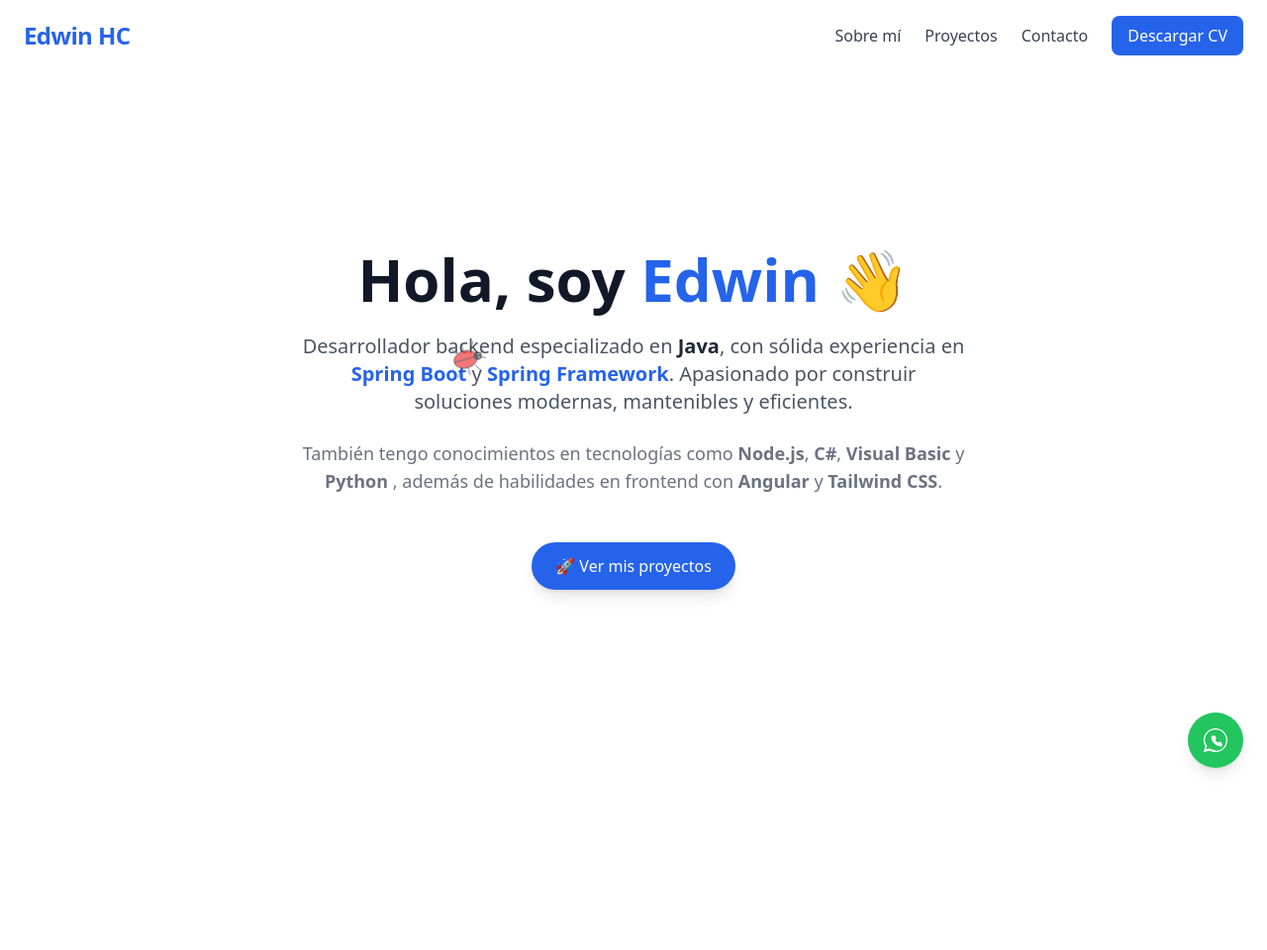
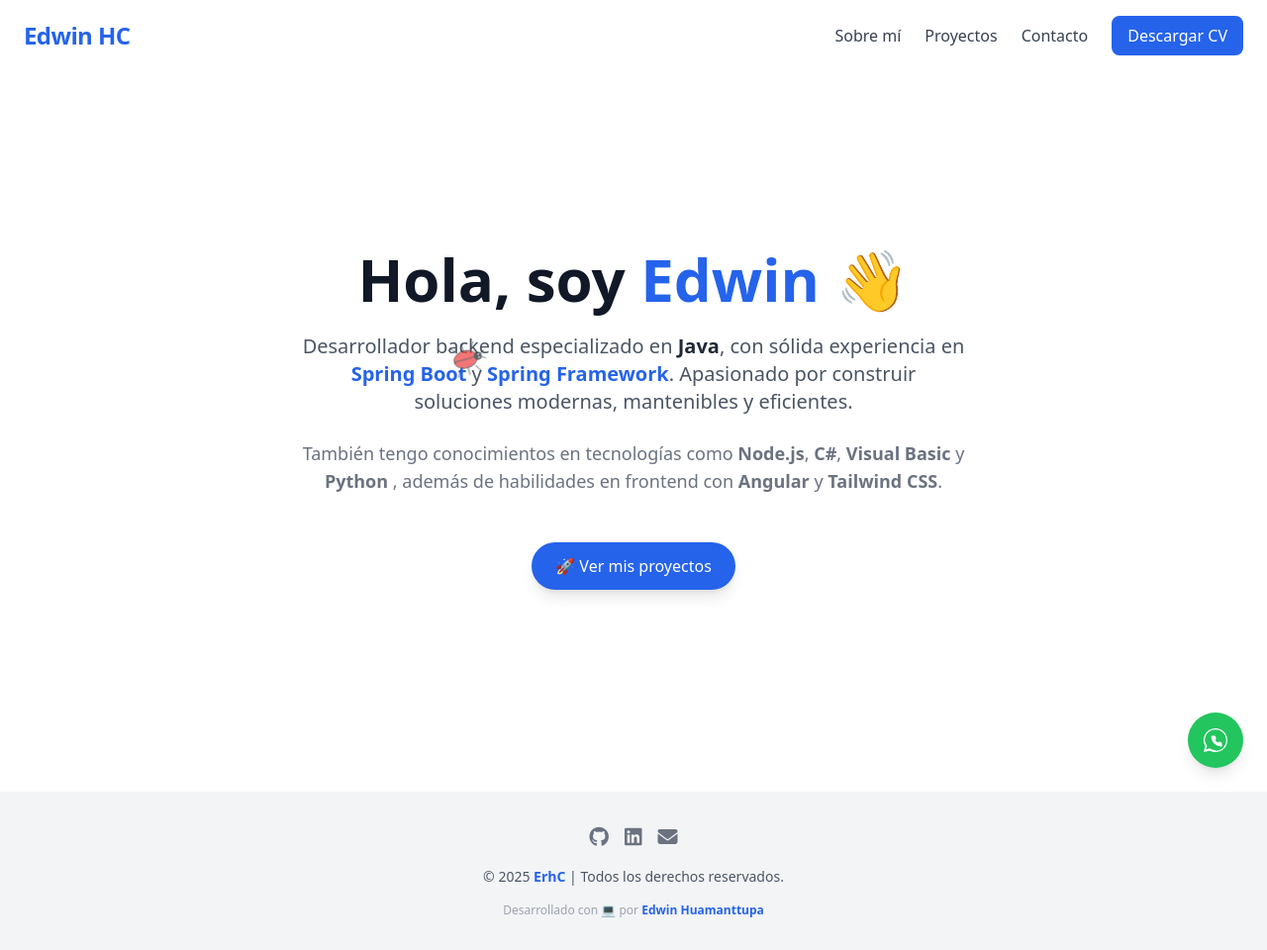
Before and after one commit to edwinrhc/MyProfile, an Astro site: page / in a window 1280 px wide. Shown: the whole page at 99% size. Before the commit the page ends 800 px from the top, so only its background shows below. Built offline with nearby package versions, Linux system fonts and the light colour scheme; Astro itself is replaced by a stand-in of ours.

Commit message:
update footer

```diff
--- /dev/null
+++ b/src/components/FooterComponent.astro
@@ -0,0 +1,33 @@
+---
+
+---
+<footer class="bg-gray-100 py-8 text-center text-sm text-gray-600">
+    <div class="max-w-4xl mx-auto px-4 space-y-4">
+
+        <!-- Redes sociales -->
+        <div class="flex justify-center gap-4 text-gray-500 text-xl">
+            <a href="https://github.com/edwinrhc" target="_blank" class="hover:text-gray-800 transition">
+                <i class="fab fa-github"></i>
+            </a>
+            <a href="https://www.linkedin.com/in/edwinrhc" target="_blank" class="hover:text-gray-800 transition">
+                <i class="fab fa-linkedin"></i>
+            </a>
+            <a href="mailto:edwinrhc@gmail.com" class="hover:text-gray-800 transition">
+                <i class="fas fa-envelope"></i>
+            </a>
+        </div>
+
+        <!-- Derechos -->
+        <p>&copy; <span id="year"></span> <span class="font-semibold text-blue-600">ErhC</span> | Todos los derechos reservados.</p>
+
+        <!-- Firma -->
+        <p class="text-xs text-gray-400">
+            Desarrollado con 💻 por <span class="font-semibold text-blue-600">Edwin Huamanttupa</span>
+        </p>
+    </div>
+</footer>
+
+<!-- Año dinámico -->
+<script is:inline>
+    document.getElementById('year').textContent = new Date().getFullYear();
+</script>
--- a/src/layouts/BaseLayout.astro
+++ b/src/layouts/BaseLayout.astro
@@ -2,6 +2,9 @@
 import "../styles/global.css"
 const {title = "Mi Perfil | Portafolio"} = Astro.props;
 import Header from "../components/Header.astro";
+import Footer from "../pages/footer.astro";
+import FooterComponent from "../components/FooterComponent.astro";
+
 ---
 <html lang="es">
 <head>
@@ -24,6 +27,9 @@ import Header from "../components/Header.astro";
         <slot/>
     </main>
 
+
+
+ <FooterComponent />
 
     <!-- WHATSAPP BUTTON -->
     <a href="https://wa.me/51949493742" target="_blank"
```
